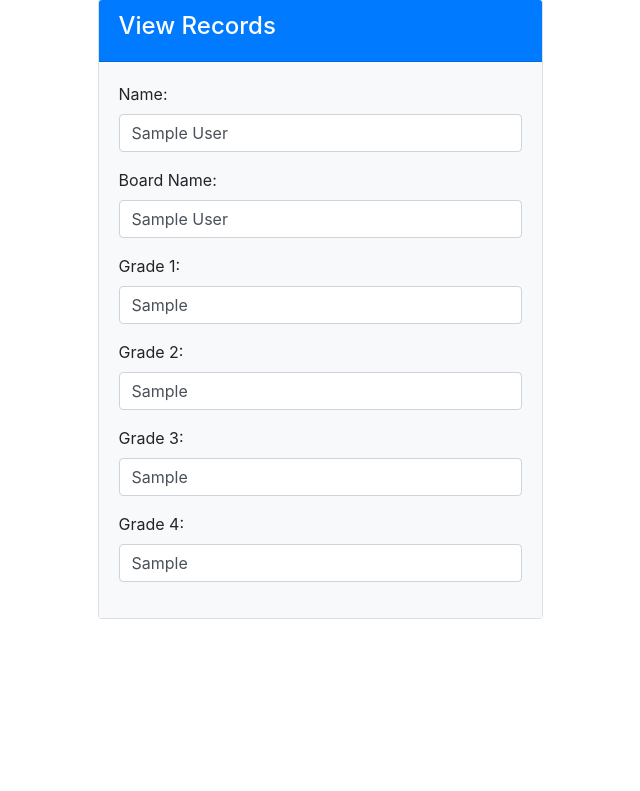
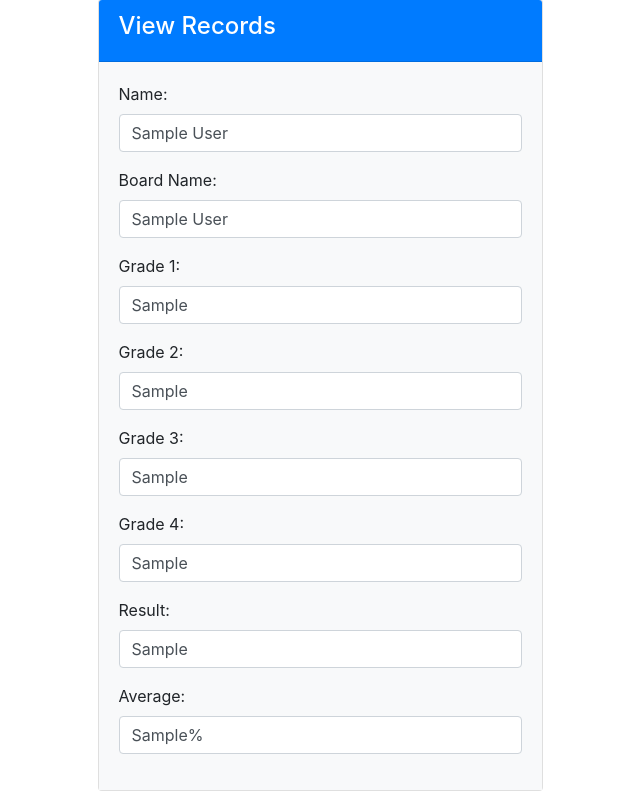
Before and after one commit to Tope19/schoolboard_test, a PHP site: page /student.php?id=1 in a window 1280 px wide. Shown: the part 94-885 px from the top of the page, without its empty margins (320-960 px from the left). Before the commit the page ends 713 px from the top, so only its background shows below. Run offline with PHP 8.4, Linux system fonts and the light colour scheme; tables that the repository leaves empty or names only in its code hold one stand-in row (values such as "Sample post"); some libraries are stand-ins or nearby versions.

Commit message:
done with the average and result calculation

```diff
--- a/class/Database.php
+++ b/class/Database.php
@@ -29,13 +29,45 @@
             $grade2 = $this->con->real_escape_string($_POST['grade2']);
             $grade3 = $this->con->real_escape_string($_POST['grade3']);
             $grade4 = $this->con->real_escape_string($_POST['grade4']);
-            $query="INSERT INTO students(name,board_name,grade1,grade2,grade3,grade4) VALUES('$name','$board_name','$grade1','$grade2','$grade3','$grade4')";
+            if($_POST['board_name']=="CSM"){
+                $avg=$grade1+$grade2+$grade3+$grade4;
+                $average = $avg/4;
+                if($average >= 7){
+                    $result = 'Pass';
+                } else{
+                    $result = 'Fail';
+                }
+            } elseif($_POST['board_name']=="CSMB"){
+                $count = count($grade1, $grade2, $grade3, $grade4);
+                $min = min($grade1, $grade2, $grade3, $grade4);
+
+                //if you have more than two grades, discard the lowest grade out of all of them
+                if($count > 2){
+                    $grade1 = $grade1 - $min;
+                    $grade2 = $grade2 - $min;
+                    $grade3 = $grade3 - $min;
+                    $grade4 = $grade4 - $min;
+                }
+
+                //if the highest grade is greater than or equals to 8, return pass
+                if($grade1 >= 8 || $grade2 >= 8 || $grade3 >= 8 || $grade4 >= 8){
+                    $result = 'Pass';
+                } else{
+                    $result = 'Fail';
+                }
+
+                //return average
+                $avg = $grade1 + $grade2 + $grade3 + $grade4;
+                $average = $avg/4;
+            }
+            $query="INSERT INTO students(name,board_name,grade1,grade2,grade3,grade4) VALUES('$name','$board_name','$grade1','$grade2','$grade3','$grade4','$result', '$average')";
             $sql = $this->con->query($query);
             if ($sql==true) {
                 header("Location:index.php?msg1=insert");
             }else{
                 echo "Registration failed try again!";
             }
+
         }
 
         // Fetch students records for show listing
--- a/index.php
+++ b/index.php
@@ -61,6 +61,8 @@
         <th>Grade 2</th>
         <th>Grade 3</th>
         <th>Grade 4</th>
+        <th>Result</th>
+        <th>Average</th>
         <th>Action</th>
       </tr>
     </thead>
@@ -77,6 +79,8 @@
           <td><?php echo $student['grade2'] ?></td>
           <td><?php echo $student['grade3'] ?></td>
           <td><?php echo $student['grade4'] ?></td>
+          <td><?php echo $student['result'] ?></td>
+          <td><?php echo $student['average'] ?>%</td>
           <td>
             <button class="btn btn-primary mr-2"><a href="student.php?id=<?php echo $student['id'] ?>">
               <i class="fa fa-eye text-white" aria-hidden="true"></i></a></button>
--- a/student.php
+++ b/student.php
@@ -61,6 +61,14 @@
                       <label for="name">Grade 4:</label>
                       <input type="text" class="form-control" value="<?php echo $student['grade4']; ?>" required="">
                     </div>
+                    <div class="form-group">
+                      <label for="name">Result:</label>
+                      <input type="text" class="form-control" value="<?php echo $student['result']; ?>" required="">
+                    </div>
+                    <div class="form-group">
+                      <label for="name">Average:</label>
+                      <input type="text" class="form-control" value="<?php echo $student['average']; ?>%" required="">
+                    </div>
                 </div>
                 </div>
             </div>
```
